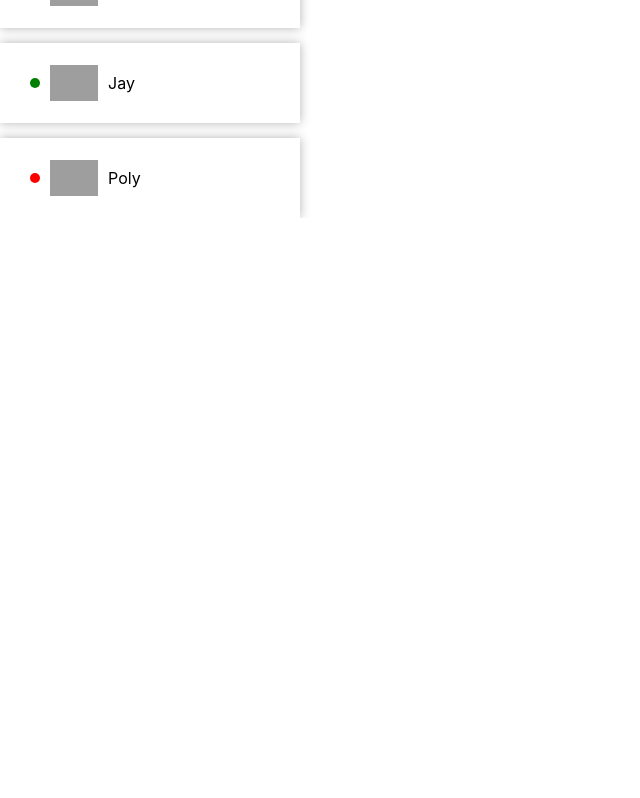
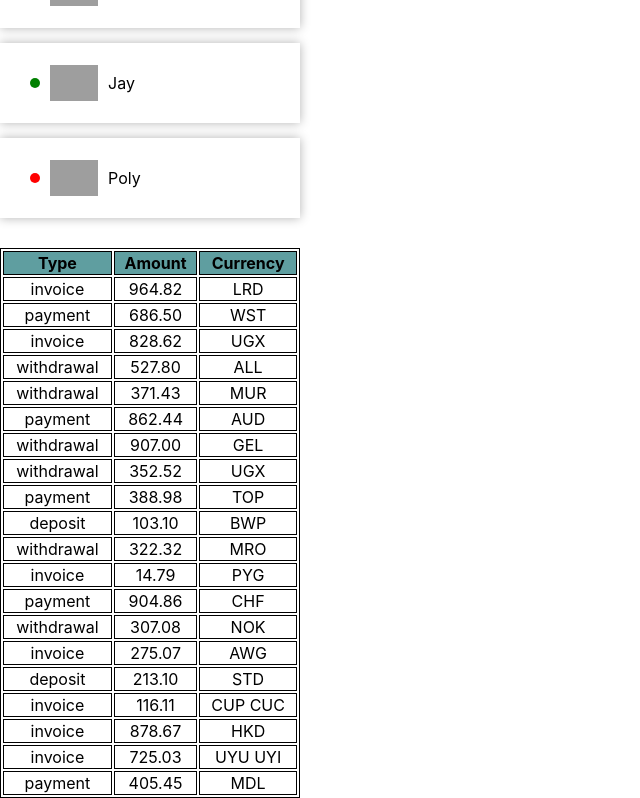
Before and after one commit to valentinyak/goit-react-hw-01-components, a React (Create React App) app: page / in a window 1280 px wide. Shown: the part 764-1562 px from the top of the page, without its empty margins (0-640 px from the left). Before the commit the page ends 982 px from the top, so only its background shows below. Built offline with nearby package versions, Linux system fonts and the light colour scheme; grey boxes are pictures that could not be loaded.

Commit message:
Add code from 4th hw

```diff
--- a/src/App.js
+++ b/src/App.js
@@ -1,10 +1,12 @@
 import Profile from './components/Profile/Profile';
 import Statistics from './components/Statistics/Statistics';
 import FriendList from './components/FriendList/FriendList';
+import TransactionHistory from './components/TransactionHistory/TransactionHistory';
 
 import user from './user.json';
 import statisticalData from './statistical-data.json';
 import friends from './friends.json';
+import transactions from './transactions.json';
 
 function App() {
   return (
@@ -20,6 +22,8 @@
       <Statistics title="Upload stats" stats={statisticalData} />
 
       <FriendList friends={friends} />
+
+      <TransactionHistory items={transactions} />
     </div>
   );
 }
--- a/src/components/FriendList/FriendList.js
+++ b/src/components/FriendList/FriendList.js
@@ -9,7 +9,7 @@
       {friends.map(friend => {
         return (
           <FriendListItem
-            id={friend.id}
+            key={friend.id}
             name={friend.name}
             isOnline={friend.isOnline}
             avatar={friend.avatar}
@@ -21,5 +21,5 @@
 }
 
 FriendList.propTypes = {
-  friends: PropTypes.array.isRequired,
+  friends: PropTypes.arrayOf(PropTypes.shape()),
 };
--- a/src/components/FriendList/FriendListItem/FriendListItem.js
+++ b/src/components/FriendList/FriendListItem/FriendListItem.js
@@ -3,7 +3,7 @@
 
 export default function FriendListItem({ avatar, name, isOnline = false, id }) {
   return (
-    <li className={s.item} key={id}>
+    <li className={s.item}>
       <span
         className={s.status}
         style={
@@ -24,5 +24,4 @@
   avatar: PropTypes.string,
   name: PropTypes.string,
   isOnline: PropTypes.bool.isRequired,
-  id: PropTypes.number.isRequired,
 };
--- a/src/components/FriendList/FriendListItem/FriendListItem.module.css
+++ b/src/components/FriendList/FriendListItem/FriendListItem.module.css
@@ -13,7 +13,6 @@
   align-items: center;
   height: 80px;
 
-  /* border: 1px solid black; */
   box-shadow: 0 0 10px rgba(0, 0, 0, 0.3);
 }
 .item:not(:last-child) {
--- a/src/components/Profile/Profile.js
+++ b/src/components/Profile/Profile.js
@@ -41,5 +41,9 @@
   tag: PropTypes.string.isRequired,
   location: PropTypes.string.isRequired,
   avatar: PropTypes.string.isRequired,
-  stats: PropTypes.object.isRequired,
+  stats: PropTypes.shape({
+    followers: PropTypes.number.isRequired,
+    views: PropTypes.number.isRequired,
+    likes: PropTypes.number.isRequired,
+  }),
 };
--- /dev/null
+++ b/src/components/TransactionHistory/TransactionHistory.js
@@ -0,0 +1,39 @@
+import PropTypes from 'prop-types';
+import s from './TransactionHistory.module.css';
+
+export default function TransactionHistory({ items }) {
+  return (
+    <table className={s.transactionHistory}>
+      <thead>
+        <tr>
+          <th>Type</th>
+          <th>Amount</th>
+          <th>Currency</th>
+        </tr>
+      </thead>
+
+      <tbody>
+        {items.map(item => {
+          return (
+            <tr key={item.id}>
+              <td>{item.type}</td>
+              <td>{item.amount}</td>
+              <td>{item.currency}</td>
+            </tr>
+          );
+        })}
+      </tbody>
+    </table>
+  );
+}
+
+TransactionHistory.propTypes = {
+  items: PropTypes.arrayOf(
+    PropTypes.shape({
+      id: PropTypes.string.isRequired,
+      type: PropTypes.string.isRequired,
+      amount: PropTypes.string.isRequired,
+      currency: PropTypes.string.isRequired,
+    }),
+  ),
+};
--- /dev/null
+++ b/src/components/TransactionHistory/TransactionHistory.module.css
@@ -0,0 +1,18 @@
+table,
+th,
+td {
+  border: 1px solid black;
+}
+
+thead {
+  background-color: cadetblue;
+}
+
+tbody {
+  text-align: center;
+}
+
+.transactionHistory {
+  margin-top: 30px;
+  width: 300px;
+}
--- /dev/null
+++ b/src/transactions.json
@@ -0,0 +1,122 @@
+[
+  {
+    "id": "1e0700a2-5183-4291-85cc-2065a036a683",
+    "type": "invoice",
+    "amount": "964.82",
+    "currency": "LRD"
+  },
+  {
+    "id": "a30f821b-4d25-4ff0-abdd-e340b3f0dd2b",
+    "type": "payment",
+    "amount": "686.50",
+    "currency": "WST"
+  },
+  {
+    "id": "44dca67a-8e5a-4798-bf8e-b15efd4e1abd",
+    "type": "invoice",
+    "amount": "828.62",
+    "currency": "UGX"
+  },
+  {
+    "id": "ea8ed3dc-2b68-4a53-905a-53ecb0adef33",
+    "type": "withdrawal",
+    "amount": "527.80",
+    "currency": "ALL"
+  },
+  {
+    "id": "ea76146a-0b00-4b80-bc02-a8c822176712",
+    "type": "withdrawal",
+    "amount": "371.43",
+    "currency": "MUR"
+  },
+  {
+    "id": "63ca02f9-d637-46b5-9237-f3b24425e029",
+    "type": "payment",
+    "amount": "862.44",
+    "currency": "AUD"
+  },
+  {
+    "id": "ed0263e8-59a5-4bf1-87e0-2bb88e53dc34",
+    "type": "withdrawal",
+    "amount": "907.00",
+    "currency": "GEL"
+  },
+  {
+    "id": "6013bad0-750c-4691-8bc2-d8f2b43969c4",
+    "type": "withdrawal",
+    "amount": "352.52",
+    "currency": "UGX"
+  },
+  {
+    "id": "252c7be4-8b06-4fa7-8d42-61fb835b70d5",
+    "type": "payment",
+    "amount": "388.98",
+    "currency": "TOP"
+  },
+  {
+    "id": "4eaab41b-b967-40ac-82ed-85fc66f646f1",
+    "type": "deposit",
+    "amount": "103.10",
+    "currency": "BWP"
+  },
+  {
+    "id": "9648a350-8469-42d5-8bf3-18090de5fe67",
+    "type": "withdrawal",
+    "amount": "322.32",
+    "currency": "MRO"
+  },
+  {
+    "id": "9c5c25fb-1a95-4b2f-8d1f-4c4426d677cc",
+    "type": "invoice",
+    "amount": "14.79",
+    "currency": "PYG"
+  },
+  {
+    "id": "43ef232c-80e9-4d6f-b48a-b22405620de3",
+    "type": "payment",
+    "amount": "904.86",
+    "currency": "CHF"
+  },
+  {
+    "id": "5161682e-e620-4019-ab0a-24ceb10fbd20",
+    "type": "withdrawal",
+    "amount": "307.08",
+    "currency": "NOK"
+  },
+  {
+    "id": "7b119d71-42e6-4c42-a141-6818b07bb9ff",
+    "type": "invoice",
+    "amount": "275.07",
+    "currency": "AWG"
+  },
+  {
+    "id": "a4f65722-65c4-4c28-b1f4-b8ed988bb205",
+    "type": "deposit",
+    "amount": "213.10",
+    "currency": "STD"
+  },
+  {
+    "id": "c6e5784b-0ca3-48d6-86e5-b5128af5a523",
+    "type": "invoice",
+    "amount": "116.11",
+    "currency": "CUP CUC"
+  },
+  {
+    "id": "c9ebed6a-3a02-4b49-ac0d-0534b51f2bfd",
+    "type": "invoice",
+    "amount": "878.67",
+    "currency": "HKD"
+  },
+  {
+    "id": "a4a98b0e-b22c-438b-9f83-de2df52110c8",
+    "type": "invoice",
+    "amount": "725.03",
+    "currency": "UYU UYI"
+  },
+  {
+    "id": "b39bfa7a-0166-4c47-94d6-87d20590f746",
+    "type": "payment",
+    "amount": "405.45",
+    "currency": "MDL"
+  }
+]
```
Also changed, not shown: src/components/Statistics/Statistics.js (+7 -1 lines), 1 other file (tests, documents, lock files or other folders).
